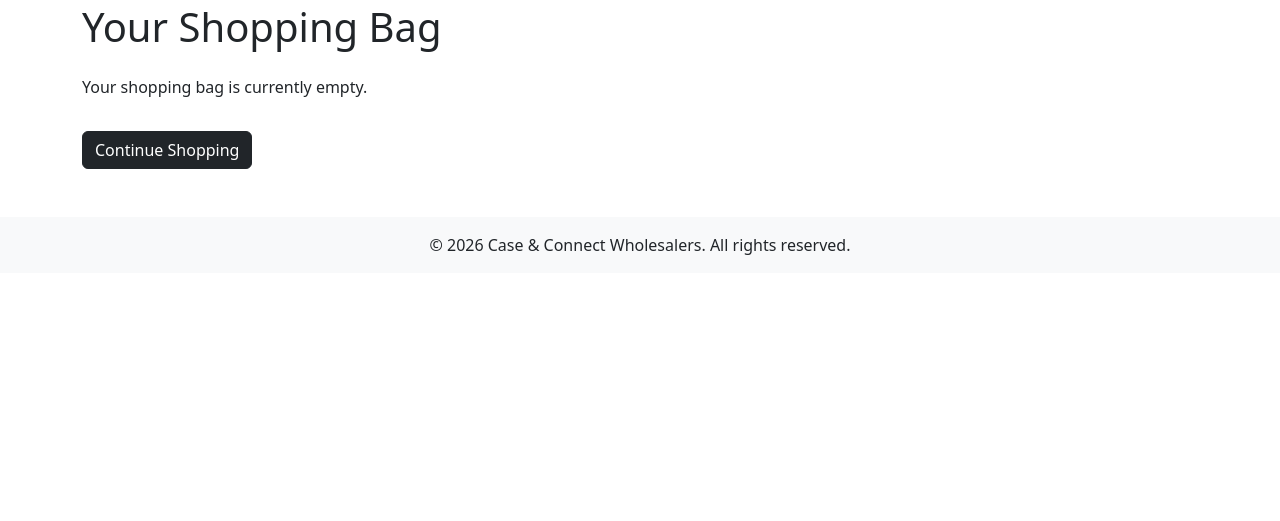
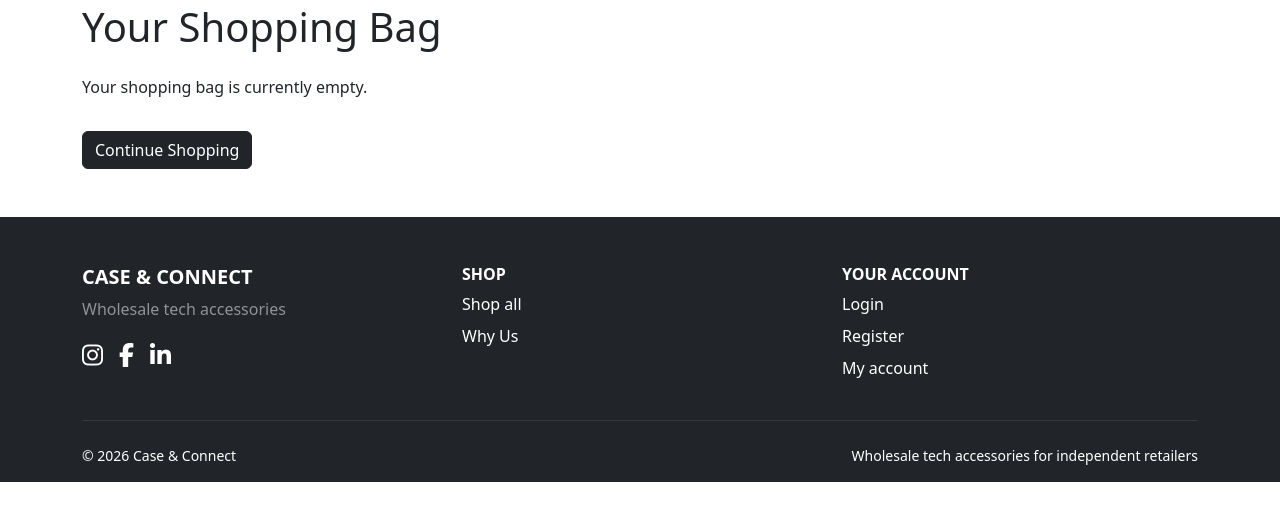
Before and after one commit to tadavis25/case-and-connect-wholesalers, a Django app: page /bag/ in a window 1280 px wide. Shown: the part 116-637 px from the top of the page. Run offline with Django 5.2, Linux system fonts and the light colour scheme.

Commit message:
Add footer social media links

```diff
--- a/templates/base.html
+++ b/templates/base.html
@@ -14,6 +14,10 @@
 
     <!-- Custom CSS -->
     <link rel="stylesheet" href="{% static 'css/style.css' %}">
+
+
+    <!-- Font Awesome Icons -->
+    <link rel="stylesheet" href="https://cdnjs.cloudflare.com/ajax/libs/font-awesome/6.7.2/css/all.min.css">
 </head>
 
 <body>
@@ -81,13 +85,84 @@
     {% block content %}
     {% endblock %}
 
+
     <!-- Footer -->
-    <footer class="bg-light text-center py-3 mt-5">
+    <footer class="bg-dark text-white pt-5 pb-3 mt-5">
         <div class="container">
-            <p class="mb-0">
-                &copy; 2026 Case & Connect Wholesalers.
-                All rights reserved.
-            </p>
+            <div class="row g-4">
+
+                <!-- Business Information -->
+                <div class="col-12 col-md-4">
+                    <h5 class="fw-bold">CASE & CONNECT</h5>
+                    <p class="text-white-50">
+                        Wholesale tech accessories
+                    </p>
+
+                    <!-- Social Media Icons -->
+                    <div class="d-flex gap-3 mt-3">
+                        <a href="https://www.instagram.com/" target="_blank" rel="noopener noreferrer" class="text-white fs-4" aria-label="Instagram">
+                            <i class="fa-brands fa-instagram"></i>
+                        </a>
+
+                        <a href="https://www.facebook.com/" target="_blank" rel="noopener noreferrer" class="text-white fs-4" aria-label="Facebook">
+                            <i class="fa-brands fa-facebook-f"></i>
+                        </a>
+
+                        <a href="https://www.linkedin.com/" target="_blank" rel="noopener noreferrer" class="text-white fs-4" aria-label="Linkedin">
+                            <i class="fa-brands fa-linkedin-in"></i>
+                        </a>
+                    </div>
+
+                </div>
+
+                <!-- Shop Links -->
+                <div class="col-12 col-md-4">
+                    <h6 class="fw-bold">SHOP</h6>
+                    <ul class="list-unstyled">
+                        <li class="mb-2">
+                            <a href="{% url 'product_list' %}" class="text-white text-decoration-none">
+                                Shop all
+                            </a>
+                        </li>
+                        <li class="mb-2">
+                            <a href="{% url 'why_us' %}" class="text-white text-decoration-none">
+                                Why Us
+                            </a>
+                        </li>
+                    </ul>
+                </div>
+
+
+                <!-- Account Links -->
+                <div class="col-12 col-md-4">
+                    <h6 class="fw-bold">YOUR ACCOUNT</h6>
+                    <ul class="list-unstyled">
+                        <li class="mb-2">
+                            <a href="{% url 'account_login' %}" class="text-white text-decoration-none">
+                                Login
+                            </a>
+                        </li>
+                        <li class="mb-2">
+                            <a href="{% url 'account_signup' %}" class="text-white text-decoration-none">
+                                Register
+                            </a>
+                        </li>
+                        <li class="mb-2">
+                            <a href="{% url 'my_account' %}" class="text-white text-decoration-none">
+                                My account
+                            </a>
+                        </li>
+                    </ul>
+                </div>
+
+            </div>
+
+            <hr class="border-secondary my-4">
+
+            <div class="d-flex flex-column flex-md-row justify-content-between">
+                <small>&copy; 2026 Case & Connect</small>
+                <small>Wholesale tech accessories for independent retailers</small>
+            </div>
         </div>
     </footer>
 
```
